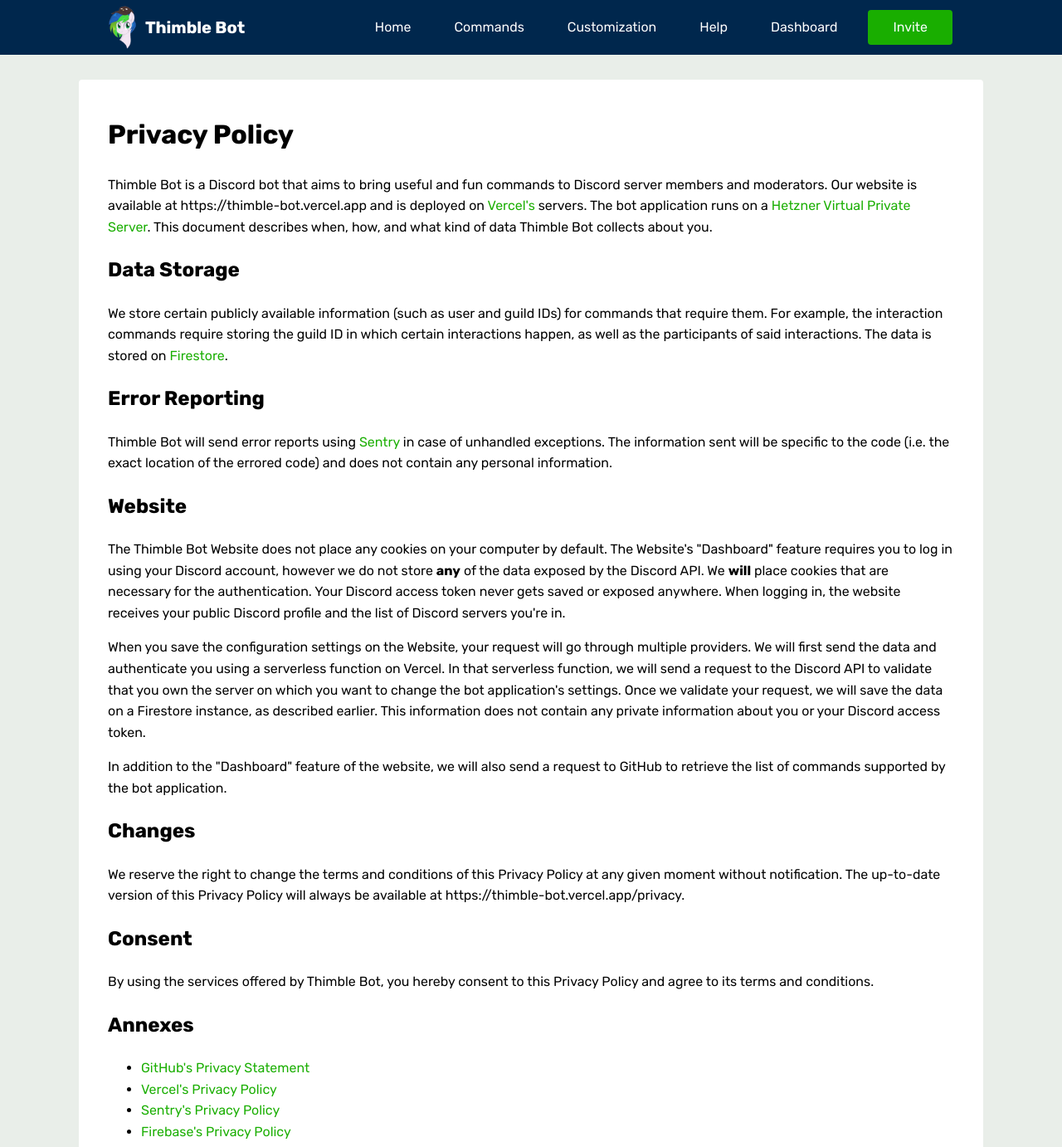
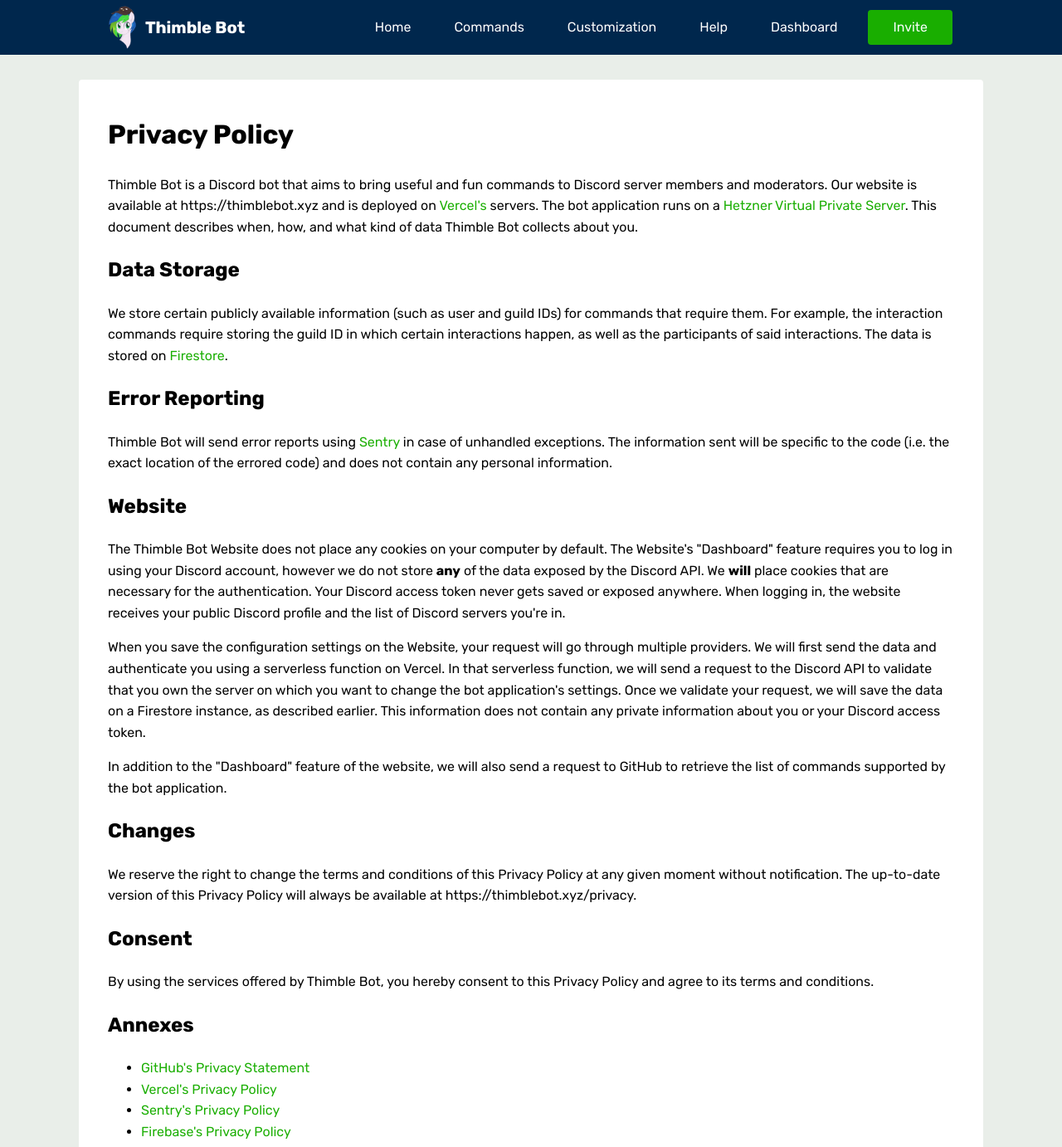
Before and after one commit to thimble-bot/web, a Next.js app: page /privacy in a window 1280 px wide. Shown: the top 1382 px of the page at 83% size. Built offline with nearby package versions, Linux system fonts and the light colour scheme.

Commit message:
replace website URL

```diff
--- a/content/PrivacyPolicy.mdx
+++ b/content/PrivacyPolicy.mdx
@@ -2,7 +2,7 @@
 
 Thimble Bot is a Discord bot that aims to bring useful and fun commands to
 Discord server members and moderators.
-Our website is available at https://thimble-bot.vercel.app and is deployed on
+Our website is available at https://thimblebot.xyz and is deployed on
 [Vercel's][vercel-url] servers. The bot application runs on a
 [Hetzner Virtual Private Server][hetzner-url]. This document describes when,
 how, and what kind of data Thimble Bot collects about you.
@@ -49,7 +49,7 @@
 
 We reserve the right to change the terms and conditions of this Privacy Policy
 at any given moment without notification. The up-to-date version of this Privacy
-Policy will always be available at https://thimble-bot.vercel.app/privacy.
+Policy will always be available at https://thimblebot.xyz/privacy.
 
 ## Consent
 
```
Also changed, not shown: 1 other file (tests, documents, lock files or other folders).
